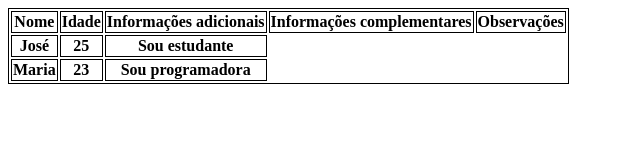
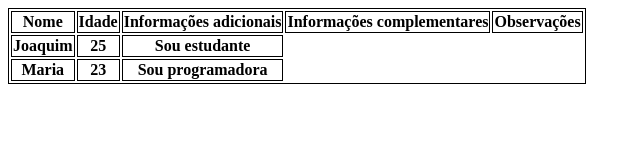
Before and after one commit to jose-alexandre-generoso/aula-tabela, a plain HTML site: page index.html in a window 1280 px wide. Shown: the whole page, without its empty margins (0-641 px from the left). Drawn offline with Linux system fonts and the light colour scheme.

Commit message:
trocado de José para Joaquim

```diff
--- a/index.html
+++ b/index.html
@@ -23,7 +23,7 @@
         </thead>
         <tbody>
             <tr>
-                <th>José</th>
+                <th>Joaquim</th>
                 <th>25</th>
                 <th>Sou estudante</th>
             </tr>
```
